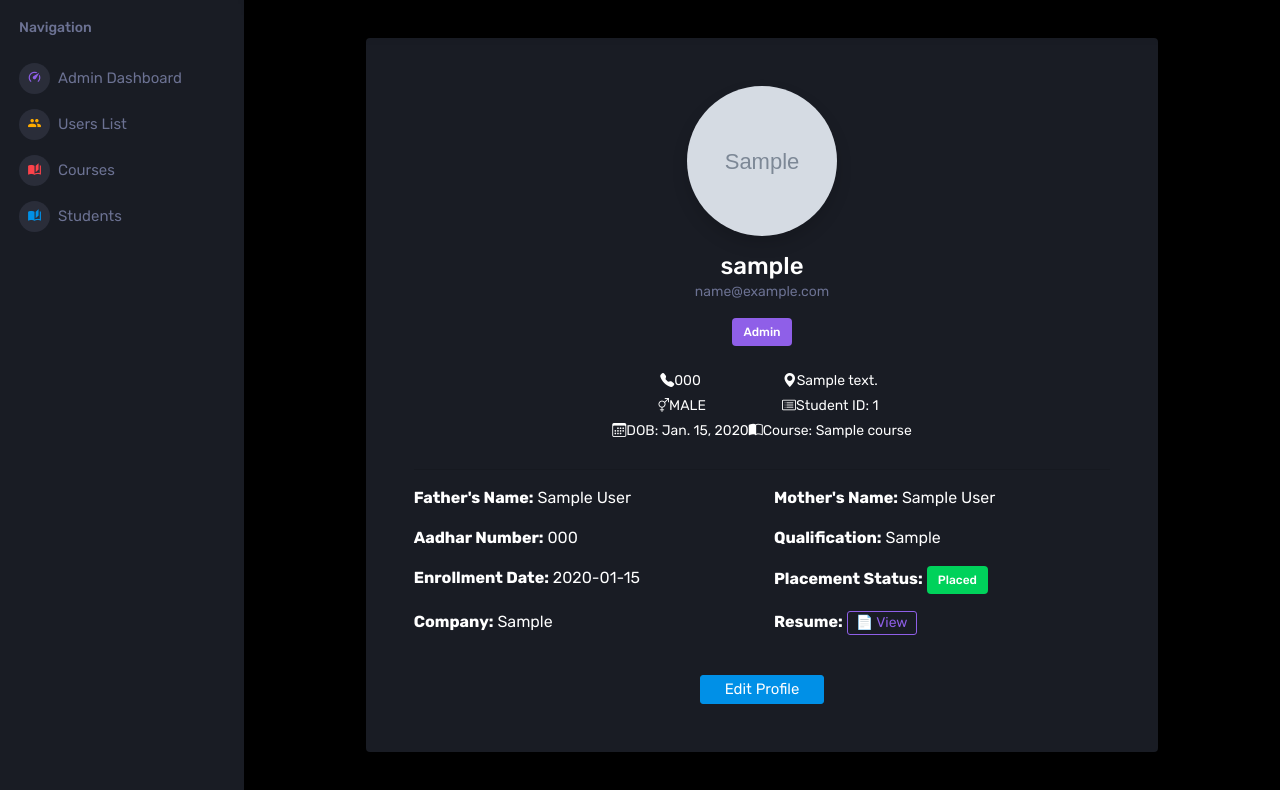
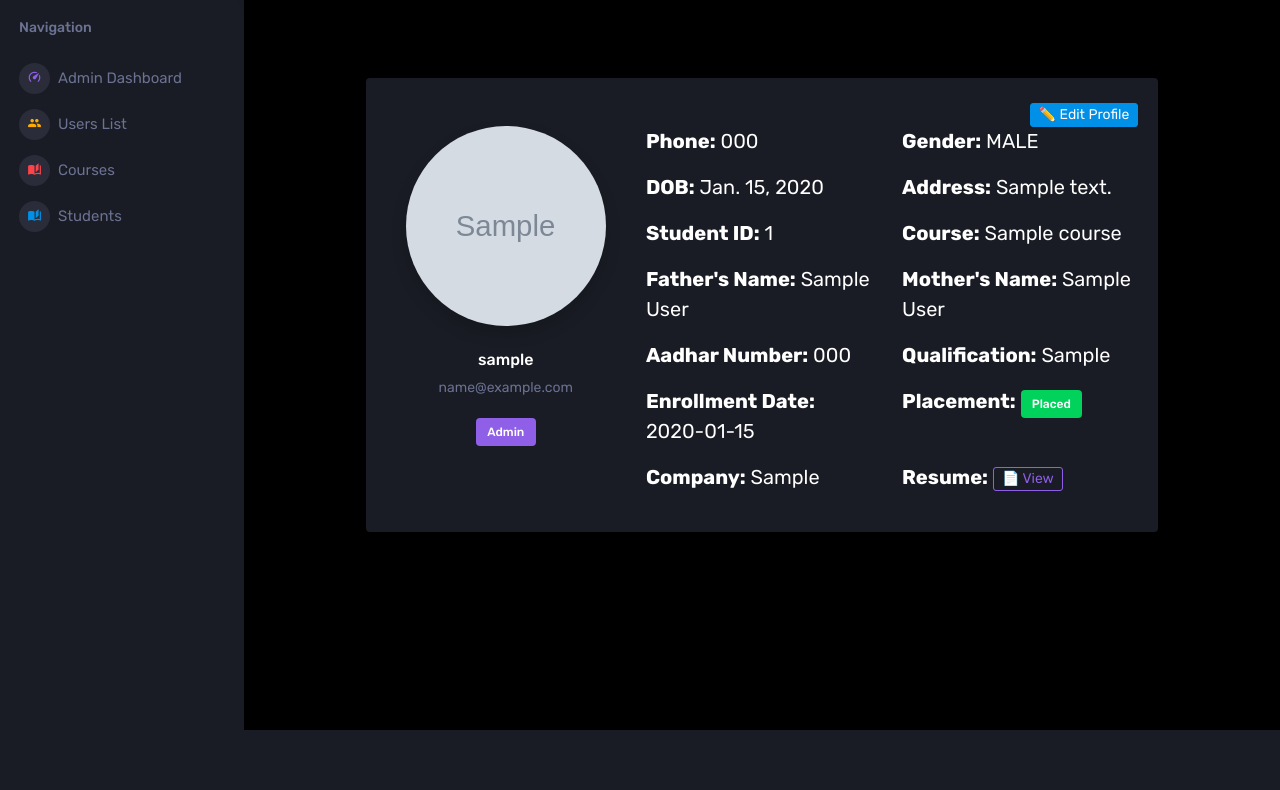
Before and after one commit to vijayon2527/Students-attendance, a Django app: page /students/students/ in a window 1280 px wide. Shown: the part 70-860 px from the top of the page. After the commit the page ends 800 px from the top, so only its background shows below. Run offline with Django 5.2, Linux system fonts and the light colour scheme; a user stored in the database is signed in; tables that the repository leaves empty hold one stand-in row (values such as "Sample post"); grey boxes marked "Sample" are stand-in pictures; some libraries are stand-ins or nearby versions.

Commit message:
Student profile

```diff
--- a/students/forms.py
+++ b/students/forms.py
@@ -1,9 +1,65 @@
+# from django import forms
+# from users.models import StudentProfile
+
+# class StudentProfileForm(forms.ModelForm):
+#     class Meta:
+#         model = StudentProfile
+#         fields = ['course', 'profile_picture', 'resume', 'aadhar_number',
+#                   'father_name', 'mother_name', 'enrollment_date',
+#                   'qualification', 'placement_company']
+
+
+
 from django import forms
 from users.models import StudentProfile
 
 class StudentProfileForm(forms.ModelForm):
     class Meta:
         model = StudentProfile
-        fields = ['course', 'profile_picture', 'resume', 'aadhar_number',
-                  'father_name', 'mother_name', 'enrollment_date',
-                  'qualification', 'placement_company']
+        fields = [ 'course', 'profile_picture', 'resume',
+            'aadhar_number', 'father_name', 'mother_name',
+            'enrollment_date', 'qualification', 'placement_company']
+
+
+
+    def __init__(self, *args, **kwargs):
+        super(StudentProfileForm, self).__init__(*args, **kwargs)
+
+        # Read-only course field
+        course_name = self.instance.course.name if self.instance and self.instance.course else ''
+        self.fields['course'] = forms.CharField(
+            label='Course',
+            initial=course_name,
+            required=False,
+            widget=forms.TextInput(attrs={
+                'readonly': 'readonly',
+                'class': 'form-control bg-light',
+            })
+        )
+
+        # Read-only user field (e.g., show user's full name or email)
+        user_display = self.instance.user.get_full_name() if self.instance and self.instance.user else ''
+        self.fields['user'] = forms.CharField(
+            label='User',
+            initial=user_display,
+            required=False,
+            widget=forms.TextInput(attrs={
+                'readonly': 'readonly',
+                'class': 'form-control bg-light',
+            })
+        )
+
+        # Style other fields
+        for name, field in self.fields.items():
+            if name in ['profile_picture', 'resume']:
+                field.widget.attrs['class'] = 'form-control-file'
+            elif name not in ['course', 'user']:
+                field.widget.attrs['class'] = 'form-control'
+
+    # Prevent saving invalid data for course
+    def clean_course(self):
+        return self.instance.course
+
+    # Prevent saving invalid data for user
+    def clean_user(self):
+        return self.instance.user
--- a/students/views.py
+++ b/students/views.py
@@ -10,24 +10,46 @@ from courses.models import Course
 
 
 
+# def student_profile_view(request):
+#     profile = StudentProfile.objects.get(user=request.user)
 
-@login_required
+#     if request.method == 'POST':
+#         form = StudentProfileForm(request.POST, request.FILES, instance=profile)
+
+#         # 🔒 Prevent assigning blank course
+#         if form.is_valid():
+#             # Reassign the original course to prevent ValueError
+#             form.instance.course = profile.course
+#             form.save()
+#             # redirect or show success message
+#     else:
+#         form = StudentProfileForm(instance=profile)
+
+#     return render(request, 'students/studentprofile_list.html', {
+#         'form': form,
+#         'student_profile': profile,
+#         'user': request.user,
+#     })
+
+from django.shortcuts import render
+from users.models import StudentProfile
+from .forms import StudentProfileForm
+
 def student_profile_view(request):
-    student_profile = get_object_or_404(StudentProfile, user=request.user)
+    profile = StudentProfile.objects.get(user=request.user)
 
     if request.method == 'POST':
-        form = StudentProfileForm(request.POST, request.FILES, instance=student_profile)
+        form = StudentProfileForm(request.POST, request.FILES, instance=profile)
         if form.is_valid():
             form.save()
-            return redirect('students:studentprofile_list')
     else:
-        form = StudentProfileForm(instance=student_profile)
+        form = StudentProfileForm(instance=profile)
 
-    return render(request, 'students/studentprofile_list.html', {
-        'student_profile': student_profile,
-        'form': form
+    return render(request, 'students/studentprofile_list.html', {  # ✅ Fix the template name
+        'form': form,
+        'student_profile': profile,
+        'user': request.user,
     })
-
 
 
 @method_decorator(login_required, name='dispatch')
--- a/templates/students/studentprofile_list.html
+++ b/templates/students/studentprofile_list.html
@@ -1,74 +1,58 @@
 {% extends 'Dashboards/base.html' %}
 {% load static %}
+
 {% block title %}Student Profile{% endblock %}
 
 {% block content %}
-<div class="container py-2">
+<div class="container py-5">
   <div class="row justify-content-center">
     <div class="col-lg-10">
-      <div class="card shadow border-0 rounded-4 overflow-hidden">
+      <div class="card shadow border-0 rounded-4 p-4" style="font-size: 20px; position: relative;">
 
-        <div class="card-body p-5">
-          <div class="text-center mb-4">
+        <!-- Edit Button -->
+        <div class="position-absolute" style="top: 20px; right: 20px;">
+          <button class="btn btn-primary btn-sm" onclick="toggleForm()">✏️ Edit Profile</button>
+        </div>
+
+        <!-- Profile Details -->
+        <div id="profileView">
+          <div class="row g-4 align-items-start mt-4">
             <!-- Profile Picture -->
+            <div class="col-md-4 text-center">
               {% if student_profile.profile_picture %}
-              <img src="{{ student_profile.profile_picture.url }}" alt="Profile Picture"
-                   class="rounded-circle shadow" width="150" height="150"
-                   style="object-fit: cover;">
+                <img src="{{ student_profile.profile_picture.url }}" class="rounded-circle shadow mb-3" width="200" height="200" style="object-fit: cover;" alt="Profile Picture">
               {% else %}
-              <img src="{% static 'default-avatar.png' %}" alt="Default Avatar"
-                   class="rounded-circle shadow" width="150" height="150">
+                <img src="{% static 'default-avatar.png' %}" class="rounded-circle shadow mb-3" width="220" height="220" alt="Default Avatar">
               {% endif %}
-            <h3 class="mt-3 mb-0">{{ user.username }}</h3>
+              <h5 class="mt-2">{{ user.username }}</h5>
               <p class="text-muted">{{ user.email }}</p>
               <span class="badge bg-info">{{ user.get_user_type_display }}</span>
             </div>
 
-          <!-- Stats Badges -->
-          <div class="d-flex justify-content-center gap-4 my-4 flex-wrap">
-            <div class="text-center">
-              <p class="mb-1"><i class="bi bi-telephone-fill me-1"></i>{{ user.phone_number }}</p>
-              <p class="mb-1"><i class="bi bi-gender-ambiguous me-1"></i>{{ user.gender }}</p>
-              <p class="mb-1"><i class="bi bi-calendar3 me-1"></i>DOB: {{ user.date_of_birth|default:"N/A" }}</p>
-            </div>
-            <div class="text-center">
-              <p class="mb-1"><i class="bi bi-geo-alt-fill me-1"></i>{{ user.address|default:"N/A" }}</p>
-              <p class="mb-1"><i class="bi bi-card-list me-1"></i>Student ID: {{ student_profile.student_id }}</p>
-              <p class="mb-1"><i class="bi bi-book-half me-1"></i>Course: {{ student_profile.course.name }}</p>
-            </div>
-          </div>
-
-          <hr>
-
-          <!-- Detailed Info -->
+            <!-- Details -->
+            <div class="col-md-8">
               <div class="row">
-            <div class="col-md-6 mb-3">
-              <strong>Father's Name:</strong> {{ student_profile.father_name|default:"N/A" }}
-            </div>
-            <div class="col-md-6 mb-3">
-              <strong>Mother's Name:</strong> {{ student_profile.mother_name|default:"N/A" }}
-            </div>
-            <div class="col-md-6 mb-3">
-              <strong>Aadhar Number:</strong> {{ student_profile.aadhar_number|default:"N/A" }}
-            </div>
-            <div class="col-md-6 mb-3">
-              <strong>Qualification:</strong> {{ student_profile.qualification|default:"N/A" }}
-            </div>
-            <div class="col-md-6 mb-3">
-              <strong>Enrollment Date:</strong> {{ student_profile.enrollment_date|date:"Y-m-d" }}
-            </div>
-            <div class="col-md-6 mb-3">
-              <strong>Placement Status:</strong>
+                <div class="col-sm-6 mb-3"><strong>Phone:</strong> {{ user.phone_number }}</div>
+                <div class="col-sm-6 mb-3"><strong>Gender:</strong> {{ user.gender }}</div>
+                <div class="col-sm-6 mb-3"><strong>DOB:</strong> {{ user.date_of_birth|default:"N/A" }}</div>
+                <div class="col-sm-6 mb-3"><strong>Address:</strong> {{ user.address|default:"N/A" }}</div>
+                <div class="col-sm-6 mb-3"><strong>Student ID:</strong> {{ student_profile.student_id }}</div>
+                <div class="col-sm-6 mb-3"><strong>Course:</strong> {{ student_profile.course.name }}</div>
+                <div class="col-sm-6 mb-3"><strong>Father's Name:</strong> {{ student_profile.father_name|default:"N/A" }}</div>
+                <div class="col-sm-6 mb-3"><strong>Mother's Name:</strong> {{ student_profile.mother_name|default:"N/A" }}</div>
+                <div class="col-sm-6 mb-3"><strong>Aadhar Number:</strong> {{ student_profile.aadhar_number|default:"N/A" }}</div>
+                <div class="col-sm-6 mb-3"><strong>Qualification:</strong> {{ student_profile.qualification|default:"N/A" }}</div>
+                <div class="col-sm-6 mb-3"><strong>Enrollment Date:</strong> {{ student_profile.enrollment_date|date:"Y-m-d" }}</div>
+                <div class="col-sm-6 mb-3">
+                  <strong>Placement:</strong>
                   {% if student_profile.is_placed %}
                     <span class="badge bg-success">Placed</span>
                   {% else %}
                     <span class="badge bg-warning text-dark">Not Placed</span>
                   {% endif %}
                 </div>
-            <div class="col-md-6 mb-3">
-              <strong>Company:</strong> {{ student_profile.placement_company|default:"N/A" }}
-            </div>
-            <div class="col-md-6 mb-3">
+                <div class="col-sm-6 mb-3"><strong>Company:</strong> {{ student_profile.placement_company|default:"N/A" }}</div>
+                <div class="col-sm-6 mb-3">
                   <strong>Resume:</strong>
                   {% if student_profile.resume %}
                     <a href="{{ student_profile.resume.url }}" target="_blank" class="btn btn-outline-info btn-sm">📄 View</a>
@@ -77,52 +61,82 @@
                   {% endif %}
                 </div>
               </div>
-
-          <!-- Edit Button -->
-          <div class="text-center mt-4">
-            <button class="btn btn-primary px-4" onclick="toggleForm()">Edit Profile</button>
+            </div>
+          </div>
         </div>
 
-          <!-- Hidden Form (edit) -->
+        <!-- Edit Form -->
         <form id="editForm" method="post" enctype="multipart/form-data" style="display: none;" class="mt-4">
           {% csrf_token %}
           <div class="row">
             {% for field in form %}
-              <div class="col-md-6 mb-3">
-                <label class="form-label">{{ field.label }}</label>
-
-                {% if field.name == 'course' %}
-                  <input type="text" class="form-control bg-warning" value="{{ student_profile.course.name }}" readonly>
-                {% else %}
+              {% if field.name not in 'resume,profile_picture,course' %}
+                <div class="col-md-6 mb-4">
+                  <div class="form-group">
+                    <label for="{{ field.id_for_label }}" class="form-label fw-semibold">{{ field.label }}</label>
                     {{ field }}
-                {% endif %}
-
                     {% if field.errors %}
-                  <div class="text-danger small">{{ field.errors|join:', ' }}</div>
+                      <div class="text-danger small mt-1">{{ field.errors|join:", " }}</div>
                     {% endif %}
                   </div>
+                </div>
+              {% endif %}
             {% endfor %}
+
+           <!-- Course (Read-only) -->
+          <div class="col-md-6 mb-4">
+            <div class="form-group">
+              <label for="{{ form.course.id_for_label }}" class="form-label fw-semibold">Course</label>
+              {{ form.course }}
+              {% if form.course.errors %}
+                <div class="text-danger small mt-1">{{ form.course.errors|join:", " }}</div>
+              {% endif %}
             </div>
-          <div class="text-center">
-            <button type="submit" class="btn btn-success px-4">Save Changes</button>
+          </div>
+
+
+            <!-- Profile Picture -->
+            <div class="col-md-6 mb-4">
+              <div class="form-group">
+                <label for="{{ form.profile_picture.id_for_label }}" class="form-label fw-semibold">Profile Picture</label>
+                {{ form.profile_picture }}
+                {% if form.profile_picture.errors %}
+                  <div class="text-danger small mt-1">{{ form.profile_picture.errors|join:", " }}</div>
+                {% endif %}
+              </div>
+            </div>
+
+            <!-- Resume -->
+            <div class="col-md-6 mb-4">
+              <div class="form-group">
+                <label for="{{ form.resume.id_for_label }}" class="form-label fw-semibold">Resume</label>
+                {{ form.resume }}
+                {% if form.resume.errors %}
+                  <div class="text-danger small mt-1">{{ form.resume.errors|join:", " }}</div>
+                {% endif %}
+              </div>
+            </div>
+          </div>
+
+          <div class="text-center mt-3">
+            <button type="submit" class="btn btn-success px-4">💾 Save</button>
             <button type="button" class="btn btn-secondary ms-2" onclick="toggleForm()">Cancel</button>
           </div>
         </form>
-
 
       </div>
     </div>
   </div>
 </div>
-</div>
-
-<!-- Bootstrap Icons (if needed) -->
-<link rel="stylesheet" href="https://cdn.jsdelivr.net/npm/bootstrap-icons@1.10.5/font/bootstrap-icons.css">
 
 <script>
   function toggleForm() {
     const form = document.getElementById("editForm");
-    form.style.display = form.style.display === "none" ? "block" : "none";
+    const view = document.getElementById("profileView");
+    const isFormVisible = form.style.display === "block";
+
+    form.style.display = isFormVisible ? "none" : "block";
+    view.style.display = isFormVisible ? "block" : "none";
   }
 </script>
 {% endblock %}
```
Lines whose indentation alone changed are shown as unchanged.
